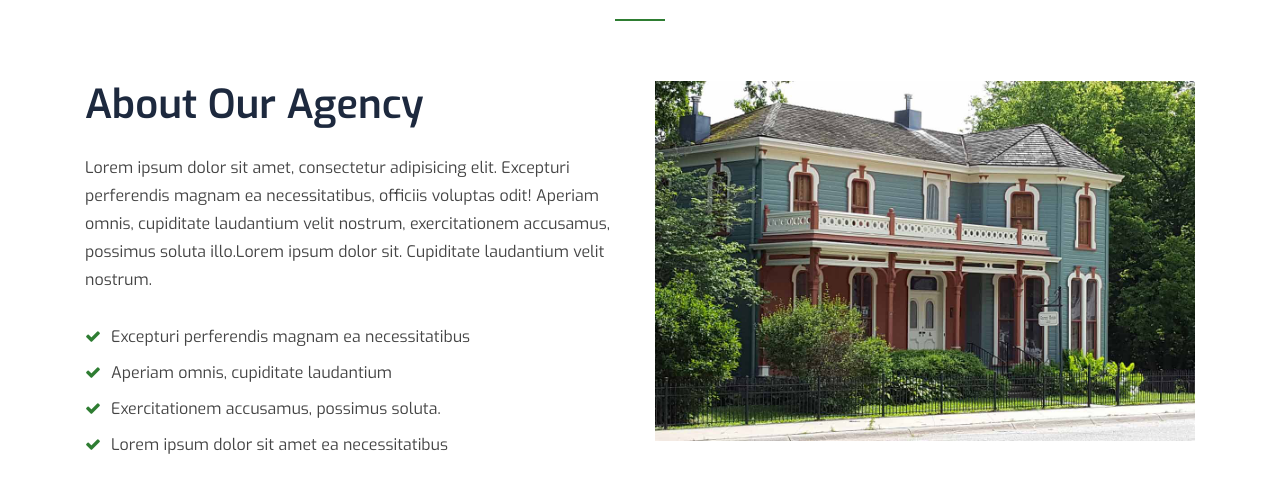
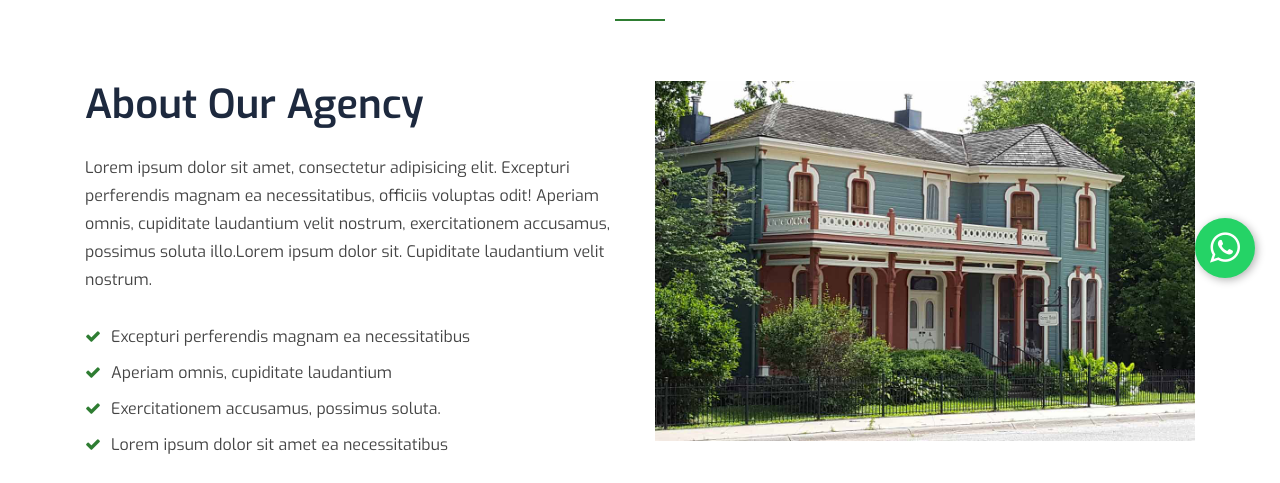
Before and after one commit to mbuguam443/realestate, a Django app: page /about in a window 1280 px wide. Shown: the part 497-980 px from the top of the page. Run offline with Django 4.2, Linux system fonts and the light colour scheme; some libraries are stand-ins or nearby versions; some web fonts are replaced.

Commit message:
added whatsapp

```diff
--- a/templates/base.html
+++ b/templates/base.html
@@ -94,6 +94,36 @@
     {% endblock %}
 
 	{% include 'partials/footer.html' %}
+	<!-- WhatsApp Floating Button -->
+<a href="https://wa.me/254728627678?text=Hello%20Ardivora%20Estates,%20I%20am%20interested%20in%20a%20property."
+   class="whatsapp-float"
+   target="_blank">
+    <i class="fa fa-whatsapp"></i>
+</a>
+
+<style>
+.whatsapp-float{
+    position: fixed;
+    width: 60px;
+    height: 60px;
+    bottom: 25px;
+    right: 25px;
+    background-color: #25D366;
+    color: #FFF;
+    border-radius: 50%;
+    text-align: center;
+    font-size: 35px;
+    line-height: 60px;
+    z-index: 1000;
+    box-shadow: 2px 2px 8px rgba(0,0,0,0.3);
+    transition: 0.3s;
+}
+
+.whatsapp-float:hover{
+    color: white;
+    transform: scale(1.1);
+}
+</style>
 </body>
 
 </html>
```
